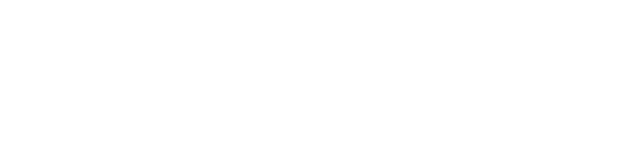
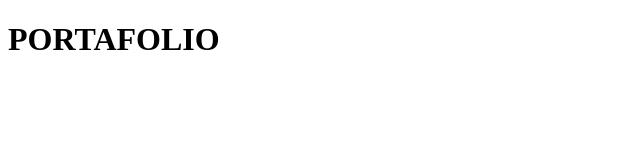
Before and after one commit to CrisCaste0131/caste, a plain HTML site: page index.html in a window 1280 px wide. Shown: the whole page, without its empty margins (0-640 px from the left). Drawn offline with Linux system fonts and the light colour scheme.

Commit message:
portafolio

```diff
--- a/index.html
+++ b/index.html
@@ -6,6 +6,6 @@
     <title>Document</title>
 </head>
 <body>
-
+    <h1>PORTAFOLIO</h1>
 </body>
 </html>
```
